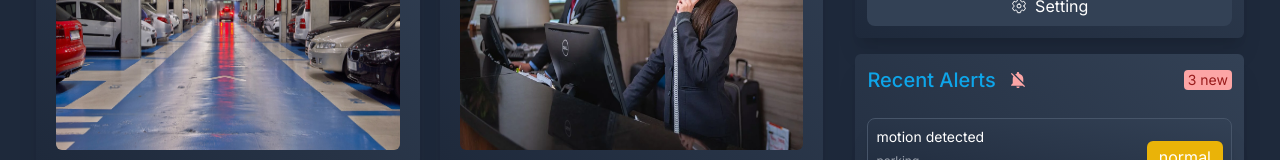
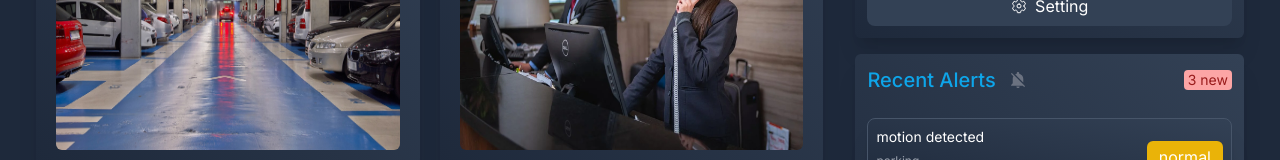
Before and after one commit to hasanashrafi/camera-dashboard, a Next.js app: page / in a window 1280 px wide. Shown: the part 415-575 px from the top of the page. Built offline with nearby package versions, Linux system fonts and the light colour scheme.

Commit message:
Enhance SideBar component to include links for individual alerts and update notification icon color

```diff
--- a/src/components/SideBar.js
+++ b/src/components/SideBar.js
@@ -6,6 +6,7 @@ import { IoSettingsOutline } from "react-icons/io5";
 import { IoMdNotificationsOff } from "react-icons/io";
 import AlertCard from './templates/AlertCard';
 import { alerts } from '@/data/cameraList';
+import Link from 'next/link';
 
 
 function SideBar() {
@@ -33,7 +34,7 @@ function SideBar() {
       <div className='flex flex-col space-y-2 p-3 rounded-md bg-gradient-to-tr from-[#1e293b] to-[#334155] shadow-xl'>
         <div className='flex items-center justify-between'>
           <h2 className='flex items-center gap-x-3 text-xl font-medium mb-4 text-sky-500'>Recent Alerts
-            <IoMdNotificationsOff className='cursor-pointer size-5 text-red-300 ' onClick={() => setAlertHide(alertsHide => !alertsHide)} />
+            <IoMdNotificationsOff className='cursor-pointer size-5 text-gray-500 ' onClick={() => setAlertHide(alertsHide => !alertsHide)} />
           </h2>
 
           <span className='bg-red-300 p-0.25 px-1 text-sm  rounded text-red-800 mb-4'>
@@ -44,7 +45,11 @@ function SideBar() {
         {
           alertsHide ? null : (
             <>
-              {alerts.map(alert => (<AlertCard key={alert.id} alert={alert} />))}
+              {alerts.map(alert => (
+                <Link href={`/alerts/${alert.id}`} key={alert.id}>
+                <AlertCard  alert={alert} />
+                </Link>
+              ))}
 
             </>
           )
```
